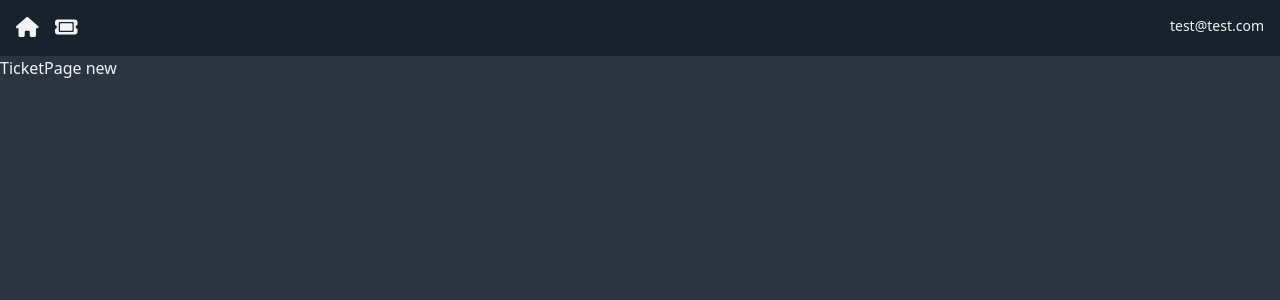
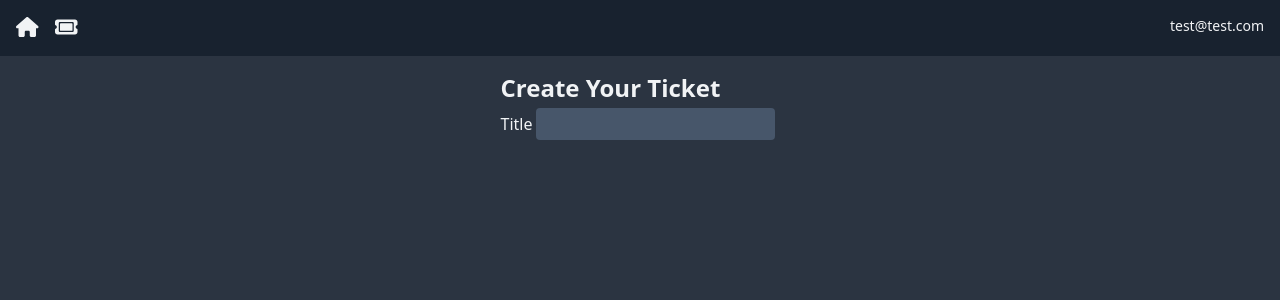
Before and after one commit to junganthonyy/react-ticket-system, a Next.js app: page /TicketPage/new in a window 1280 px wide. Shown: the top 300 px of the page. Built offline with nearby package versions, Linux system fonts and the light colour scheme.

Commit message:
Starting Ticket Submit

```diff
--- /dev/null
+++ b/app/(components)/TicketForm.jsx
@@ -0,0 +1,46 @@
+"use client";
+
+import React, { useState } from "react";
+import { useRouter } from "next/navigation";
+
+const TicketForm = () => {
+  const handleChange = (e) => {
+    const value = e.target.value;
+    const name = e.target.name;
+
+    setFormData((prevState) => ({
+      ...prevState,
+      [name]: value,
+    }));
+  };
+
+  const startingTicketData = {
+    title: "",
+    description: "",
+    priority: 1,
+    progress: 0,
+    status: "not started",
+    category: "Hardware Problem",
+  };
+
+  const [formData, setFormData] = useState(startingTicketData);
+
+  return (
+    <div className="flex justify-center">
+      <form>
+        <h3>Create Your Ticket</h3>
+        <label>Title</label>
+        <input
+          id="title"
+          name="title"
+          type="text"
+          onChange={handleChange}
+          required={true}
+          value={formData.title}
+        />
+      </form>
+    </div>
+  );
+};
+
+export default TicketForm;
--- a/app/TicketPage/[id]/page.jsx
+++ b/app/TicketPage/[id]/page.jsx
@@ -1,5 +1,7 @@
+import TicketForm from "@/app/(components)/TicketForm";
+
 const TicketPage = ({ params }) => {
-  return <div>TicketPage {params.id}</div>;
+  return <TicketForm />;
 };
 
 export default TicketPage;
--- a/app/globals.css
+++ b/app/globals.css
@@ -32,6 +32,17 @@
   p {
     @apply text-sm text-default-text;
   }
+  form {
+    @apply rounded-xl p-4;
+  }
+  label {
+    @apply mt-4;
+  }
+  input,
+  select,
+  textarea {
+    @apply m-1 rounded bg-card p-1;
+  }
 }
 
 @layer components {
```
